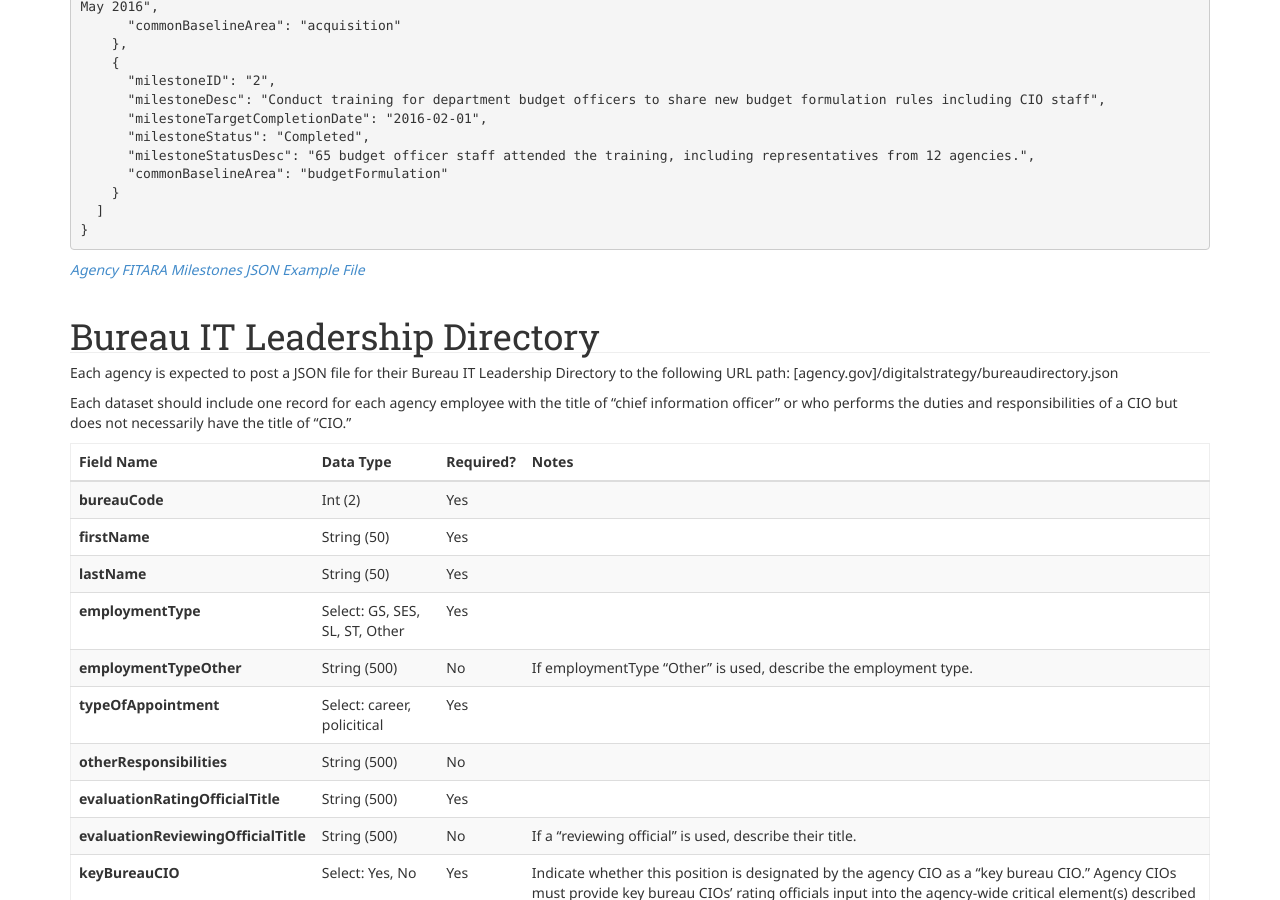
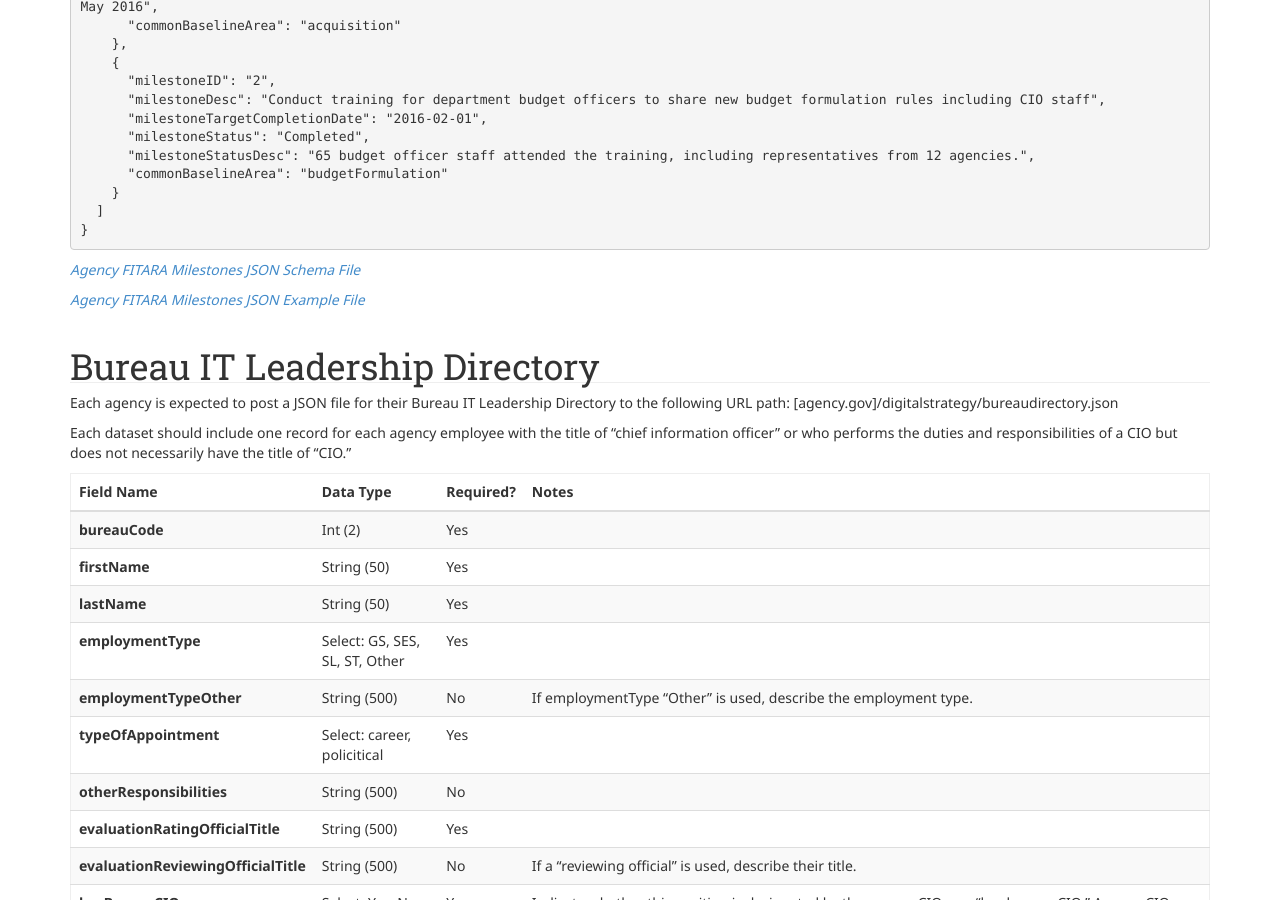
Before and after one commit to WhiteHouse/fitara, a Jekyll site: the page built from schema.md, in a window 1280 px wide and 900 px high, scrolled down 1691 px. Built offline with Jekyll 4.4.1, drawn with Linux system fonts in a browser that asks for light colours.

Commit message:
Added link to FITARA milestone Schema file

```diff
--- a/schema.md
+++ b/schema.md
@@ -83,8 +83,9 @@ Field Name                         | Data Type
 }
 ~~~
 
+*[Agency FITARA Milestones JSON Schema File](https://raw.githubusercontent.com/WhiteHouse/fitara/gh-pages/schemaexamples/FITARA_milestones_schema.json)*
+
 *[Agency FITARA Milestones JSON Example File](https://management.cio.gov/schemaexamples/FITARAMilestonesExample.json)*
-
 
 ## Bureau IT Leadership Directory
 Each agency is expected to post a JSON file for their Bureau IT Leadership Directory to the following URL path: [agency.gov]/digitalstrategy/bureaudirectory.json
```
